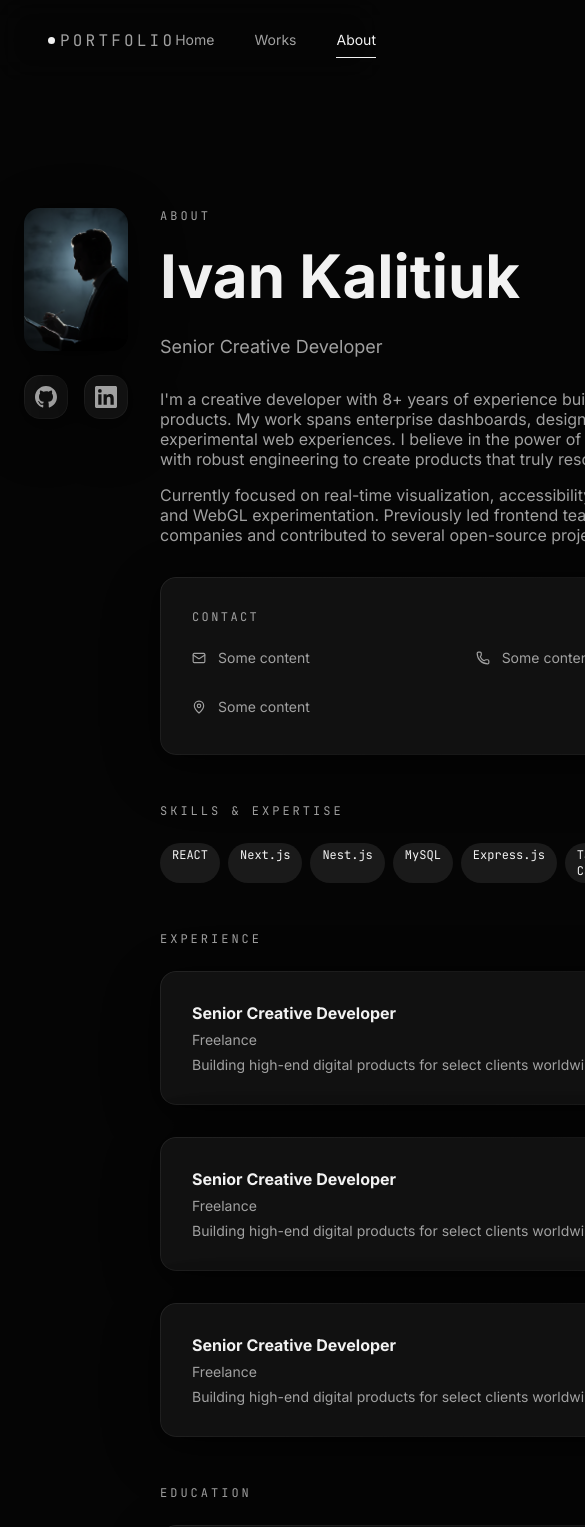
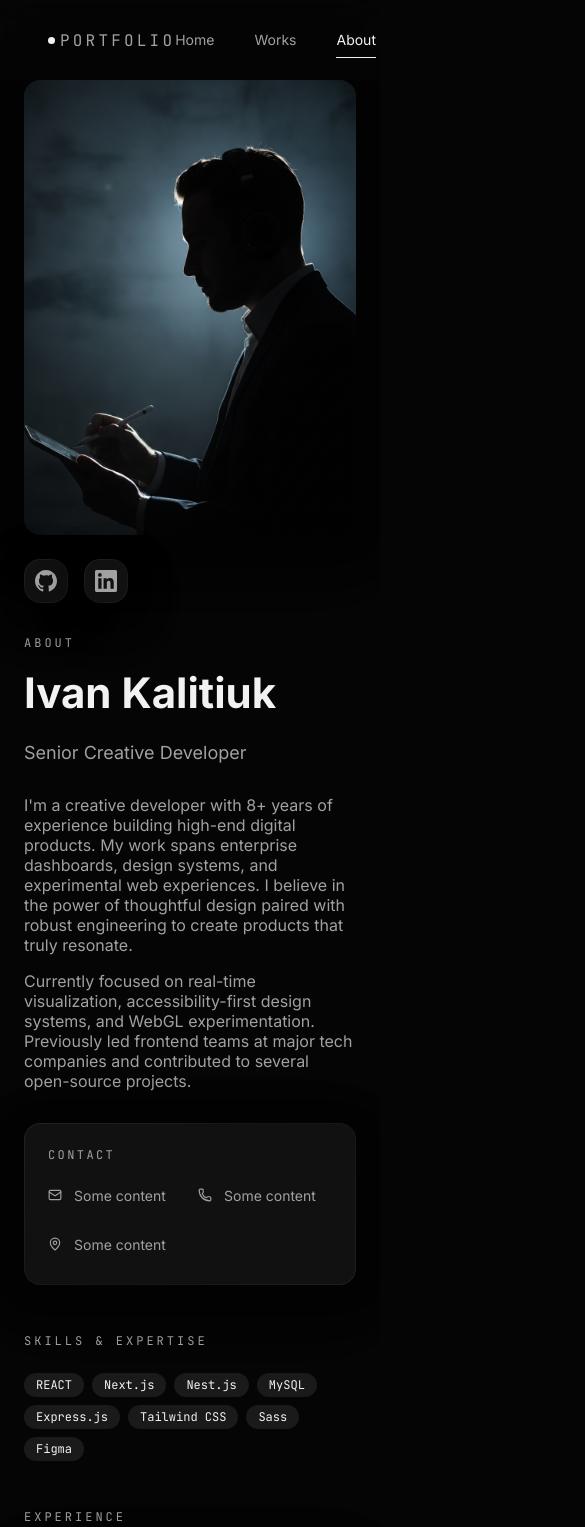
Before and after one commit to ivankalituk/business-card, a React (Vite) app: page /about in a window 390 px wide. Shown: the top 1527 px of the page, 585 px wide, since content can reach past the window. Built offline with nearby package versions, Linux system fonts and the light colour scheme.

Commit message:
feat[aboutPage]: adaptive

```diff
--- a/src/pages/aboutPage/ui/aboutPage.tsx
+++ b/src/pages/aboutPage/ui/aboutPage.tsx
@@ -10,8 +10,11 @@ const AboutPage = () => {
         <div
             className="
                 relative
-                mt-[128px] mb-[208px]
+                mt-[0px] mb-[208px]
+                td:mt-[128px]
                 flex gap-[32px]
+                flex-col
+                td:flex-row
                 text-foreground
             "
         >
--- a/src/pages/aboutPage/ui/aboutPageContacts.tsx
+++ b/src/pages/aboutPage/ui/aboutPageContacts.tsx
@@ -15,7 +15,7 @@ const AboutPageContacts: FC = () =>{
 }
 
     return(
-        <BorderedBlock>
+        <BorderedBlock className="p-[24px] md:p-[32px]">
             <BorderedBlockHeading name='Contact' />
 
                 <div className='grid grid-cols-2 gap-[16px]' onClick={handleCopy}>
--- a/src/pages/aboutPage/ui/aboutPageEducation.tsx
+++ b/src/pages/aboutPage/ui/aboutPageEducation.tsx
@@ -10,7 +10,7 @@ const AboutPageEducation: FC = () => {
                 Education
             </SmallHeading>
 
-            <BorderedBlock>
+            <BorderedBlock className="p-[24px] md:p-[32px]">
                 <BoardedBlockTimedContent
                     heading="B.S. Computer Science"
                     date="2023 — 2026"
--- a/src/pages/aboutPage/ui/aboutPageExperience.tsx
+++ b/src/pages/aboutPage/ui/aboutPageExperience.tsx
@@ -11,7 +11,7 @@ const AboutPageExperience: FC = () =>{
             </SmallHeading>
 
             <div className='flex flex-col gap-[32px]'>
-                <BorderedBlock>
+                <BorderedBlock className="p-[24px] md:p-[32px]">
                     <BoardedBlockTimedContent
                         heading="Senior Creative Developer"
                         date="2023 — Present"
@@ -20,7 +20,7 @@ const AboutPageExperience: FC = () =>{
                     />
                 </BorderedBlock>
 
-                <BorderedBlock>
+                <BorderedBlock className="p-[24px] md:p-[32px]">
                     <BoardedBlockTimedContent
                         heading="Senior Creative Developer"
                         date="2023 — Present"
@@ -29,7 +29,7 @@ const AboutPageExperience: FC = () =>{
                     />
                 </BorderedBlock>
 
-                <BorderedBlock>
+                <BorderedBlock className="p-[24px] md:p-[32px]">
                     <BoardedBlockTimedContent
                         heading="Senior Creative Developer"
                         date="2023 — Present"
--- a/src/pages/aboutPage/ui/aboutPageLeft.tsx
+++ b/src/pages/aboutPage/ui/aboutPageLeft.tsx
@@ -8,8 +8,9 @@ const AboutPageLeft: FC = () => {
     return(
         <div
             className="
-                max-w-[300px]
-                sticky
+                max-w-[100%]
+                td:max-w-[300px]
+                td:sticky
                 top-[100px]
                 self-start
             "
--- a/src/pages/aboutPage/ui/aboutPageMainInfo.tsx
+++ b/src/pages/aboutPage/ui/aboutPageMainInfo.tsx
@@ -10,7 +10,7 @@ const AboutPageMainInfo: FC = () => {
                 About
             </SmallHeading>
 
-            <BigHeading className='mb-[24px] text-[60px]'>
+            <BigHeading className='mb-[24px] text-[42px] td:text-[60px]'>
                 Ivan Kalitiuk
             </BigHeading>
 
--- a/src/pages/aboutPage/ui/aboutPageTags.tsx
+++ b/src/pages/aboutPage/ui/aboutPageTags.tsx
@@ -9,7 +9,7 @@ const AboutPageTags: FC = () => {
                 Skills & Expertise
             </SmallHeading>
 
-            <div className='flex gap-[8px]'>
+            <div className='flex gap-[8px] flex-wrap'>
                 <Tag name='REACT'/>
                 <Tag name='Next.js'/>
                 <Tag name='Nest.js'/>
```
